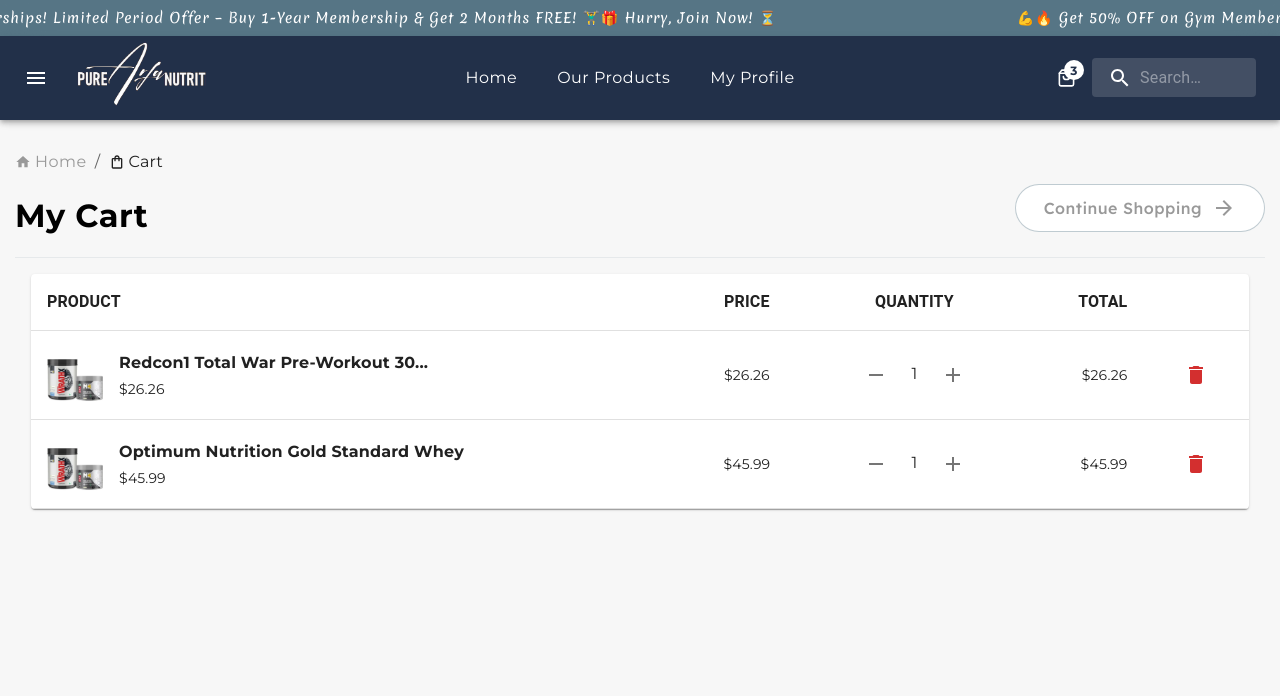
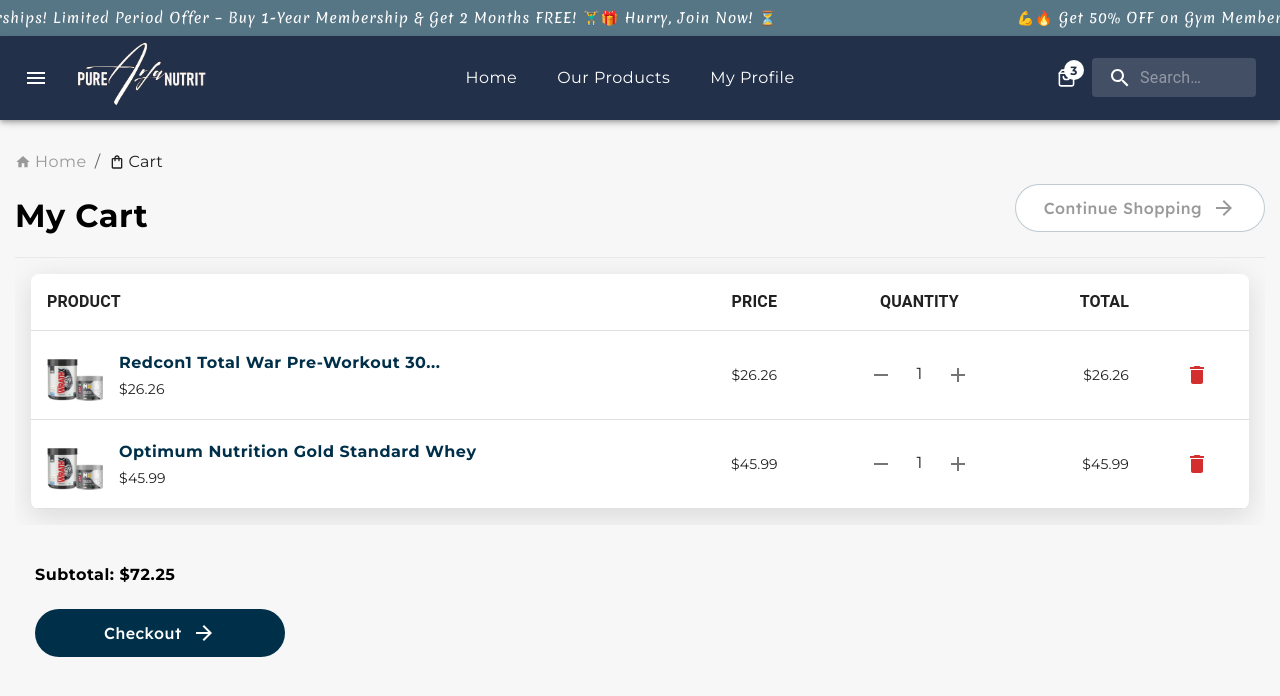
Before and after one commit to yadavashishdhirendra/fitness-hub, a React (Create React App) app: page /cart in a window 1280 px wide. Shown: the top 696 px of the page. Built offline with nearby package versions, Linux system fonts and the light colour scheme; a web font is replaced by a local one.

Commit message:
fixes ui

```diff
--- a/src/App.js
+++ b/src/App.js
@@ -1,31 +1,39 @@
-import React, { lazy, Suspense } from 'react'
-import { BrowserRouter as Router, Route, Routes } from 'react-router-dom'
-import Loading from './Components/Loading'
+import React, { lazy, Suspense, useEffect } from 'react';
+import { BrowserRouter as Router, Route, Routes, useLocation } from 'react-router-dom';
+import Loading from './Components/Loading';
 
-const Home = lazy(() => import('./Screens/Home'))
-const Products = lazy(() => import('./Screens/Products'))
-const ProductsDetails = lazy(() => import('./Screens/ProductDetails'))
-const Cart = lazy(() => import('./Screens/Cart'))
+const Home = lazy(() => import('./Screens/Home'));
+const Products = lazy(() => import('./Screens/Products'));
+const ProductsDetails = lazy(() => import('./Screens/ProductDetails'));
+const Cart = lazy(() => import('./Screens/Cart'));
+
+const ScrollToTop = () => {
+  const { pathname } = useLocation();
+
+  useEffect(() => {
+    window.scrollTo({
+      top: 0,
+      behavior: 'smooth', // Enables smooth scrolling
+    });
+  }, [pathname]);
+
+  return null;
+};
 
 const App = () => {
   return (
     <Router>
-      <Suspense
-        fallback={
-          <div>
-            <Loading />
-          </div>
-        }
-      >
+      <ScrollToTop />
+      <Suspense fallback={<Loading />}>
         <Routes>
-          <Route path='/' element={<Home />} />
-          <Route path='/products' element={<Products />} />
-          <Route path='/products/:id/:name' element={<ProductsDetails />} />
-          <Route path='/cart' element={<Cart />} />
+          <Route path="/" element={<Home />} />
+          <Route path="/products" element={<Products />} />
+          <Route path="/products/:id/:name" element={<ProductsDetails />} />
+          <Route path="/cart" element={<Cart />} />
         </Routes>
       </Suspense>
     </Router>
-  )
-}
+  );
+};
 
-export default App
+export default App;
--- a/src/Screens/Cart.jsx
+++ b/src/Screens/Cart.jsx
@@ -1,4 +1,4 @@
-import React, { Fragment, useState } from 'react'
+import React, { Fragment, useEffect, useState } from 'react'
 import Marquee from 'react-fast-marquee'
 import Header from '../Components/Header'
 import '../Styles/Home.scss'
@@ -18,7 +18,6 @@
     TableContainer,
     TableHead,
     TableRow,
-    Paper,
     IconButton,
     Box,
 } from "@mui/material";
@@ -47,6 +46,8 @@
     const navigate = useNavigate();
     const [products, setProducts] = useState(initialProducts);
 
+    const [total, setTotal] = useState(null)
+
     const updateQuantity = (id, change) => {
         setProducts((prevProducts) =>
             prevProducts.map((product) =>
@@ -60,6 +61,14 @@
     const removeProduct = (id) => {
         setProducts((prevProducts) => prevProducts.filter((product) => product.id !== id));
     };
+
+    console.log("PRODUCTS: ", products)
+
+    useEffect(() => {
+        const totalSum = products.reduce((acc, item) => acc + item.price * item.quantity, 0);
+        setTotal(totalSum.toFixed(2));
+    }, [products]);
+
     return (
         <Fragment>
             {/* Marquee Container starts here */}
@@ -108,7 +117,7 @@
 
                 {/* Prdoducts component starts here */}
                 <Box sx={{ width: "100%", overflowX: "auto", p: 2 }}>
-                    <TableContainer component={Paper}>
+                    <TableContainer className='table__container'>
                         <Table sx={{ minWidth: 500 }} aria-label="shopping cart table">
                             <TableHead>
                                 <TableRow>
@@ -130,7 +139,7 @@
                                                     style={{ width: 56, height: 56, marginRight: 16 }}
                                                 />
                                                 <Box>
-                                                    <Typography fontFamily={'Montserrat'} fontWeight="bold" mb={0.5}>{product.name}</Typography>
+                                                    <Typography fontFamily={'Montserrat'} fontWeight="bold" mb={0.5}><Link className='remove__anchor' to={`/products/${product.id}/${product.name}`}>{product.name}</Link></Typography>
                                                     <Typography fontFamily={'Montserrat'} fontWeight="400" fontSize={14}>${product.price}</Typography>
                                                 </Box>
                                             </Box>
@@ -157,6 +166,13 @@
                         </Table>
                     </TableContainer>
                 </Box>
+
+                <div className='subtotal__checkout'>
+                    <h4>Subtotal: ${total}</h4>
+                    <div className='all__products'>
+                        <Button onClick={() => navigate('/cart')}>Checkout &nbsp; <ArrowForwardSharp /></Button>
+                    </div>
+                </div>
                 {/* Products component ends here */}
 
             </div>
--- a/src/Styles/Cart.scss
+++ b/src/Styles/Cart.scss
@@ -21,3 +21,32 @@
         }
     }
 }
+
+.subtotal__checkout {
+    >.all__products {
+        margin-top: -10px !important;
+
+        >button {
+            width: 80px !important;
+            background-color: #003049 !important;
+            color: white !important;
+        }
+    }
+}
+
+.subtotal__checkout {
+    @include flex(column, flex-start, flex-start);
+    margin-top: 40px;
+    padding-left: 20px;
+}
+
+.table__container {
+    box-shadow: rgba(100, 100, 111, 0.2) 0px 7px 29px 0px !important;
+    background-color: white !important;
+    border-radius: 8px !important;
+}
+
+.remove__anchor{
+    text-decoration: none !important;
+    color: #003049;
+}
```
